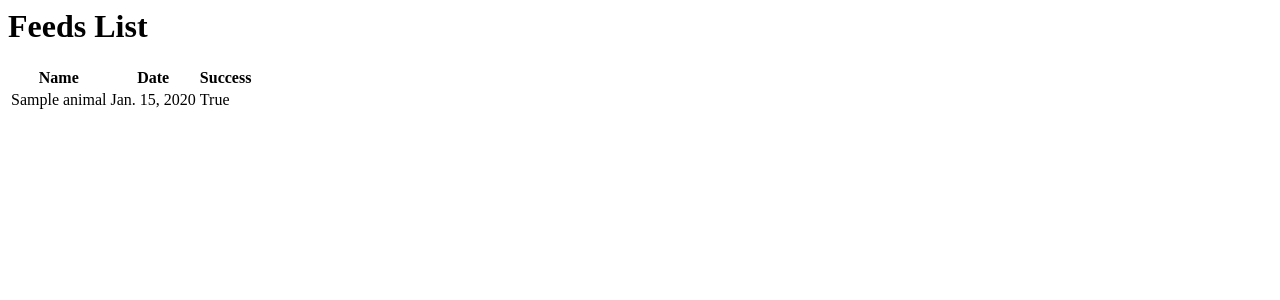
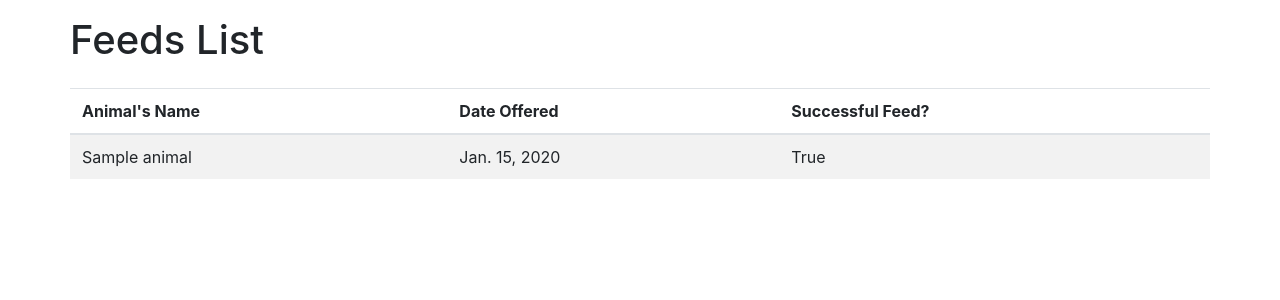
Before and after one commit to alexmcgibbon/herphomie, a Django app: page /logs/feeds/ in a window 1280 px wide. Shown: the top 300 px of the page. Run offline with Django 3.2, Linux system fonts and the light colour scheme; tables that the repository leaves empty hold one stand-in row (values such as "Sample post"); some libraries are stand-ins or nearby versions.

Commit message:
Adds some basic styling to feeds list

```diff
--- a/logs/templates/logs/feeds/feed_list.html
+++ b/logs/templates/logs/feeds/feed_list.html
@@ -1,16 +1,31 @@
+<head>
+	<Title>Feeds</Title>
+	<link rel="stylesheet" href="https://maxcdn.bootstrapcdn.com/bootstrap/4.0.0/css/bootstrap.min.css" integrity="sha384-Gn5384xqQ1aoWXA+058RXPxPg6fy4IWvTNh0E263XmFcJlSAwiGgFAW/dAiS6JXm" crossorigin="anonymous">
+</head>
+<body>
+<div class="container">
+	<div class="row py-3">
 	<h1>Feeds List</h1>
-<table>
+	</div>
+	<div class="row">
+	<table class="table table-striped">
+		<thead>
 			<tr>
-		<th>Name</th>
-		<th>Date</th>
-		<th>Success</th>
+				<th scope="col">Animal's Name</th>
+				<th scope="col">Date Offered</th>
+				<th scope="col">Successful Feed?</th>
 			</tr>
+		</thead>
+		<tbody>
 		{% for feed in feeds %}
 			<tr>
 				<td>{{ feed.animal }}</td>
 				<td>{{ feed.date }}</td>
 				<td>{{ feed.success }}</td>
 			</tr>
-
 		{% endfor %}
+		</tbody>
 	</table>
+	</div>
+</div>
+</body>
```
Lines whose indentation alone changed are shown as unchanged.
